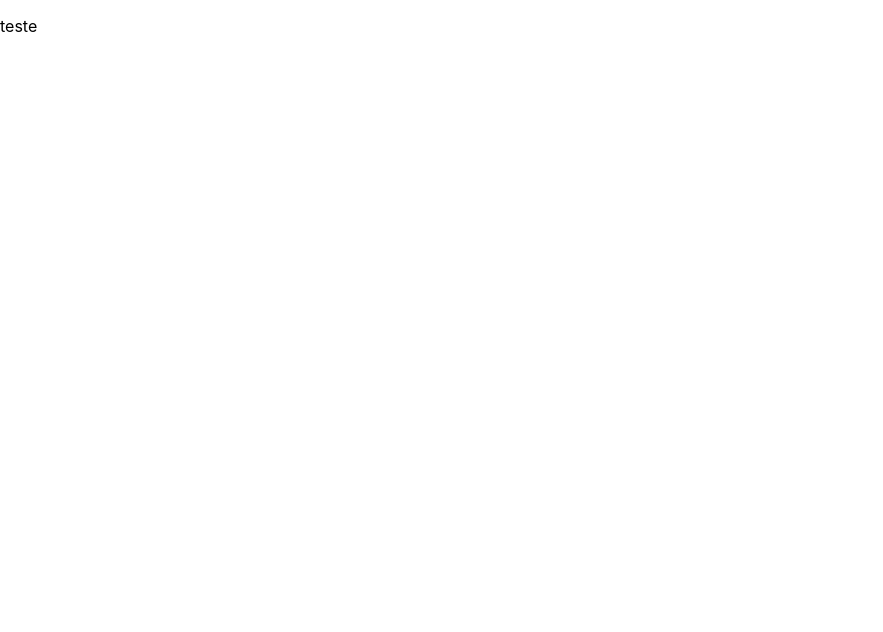
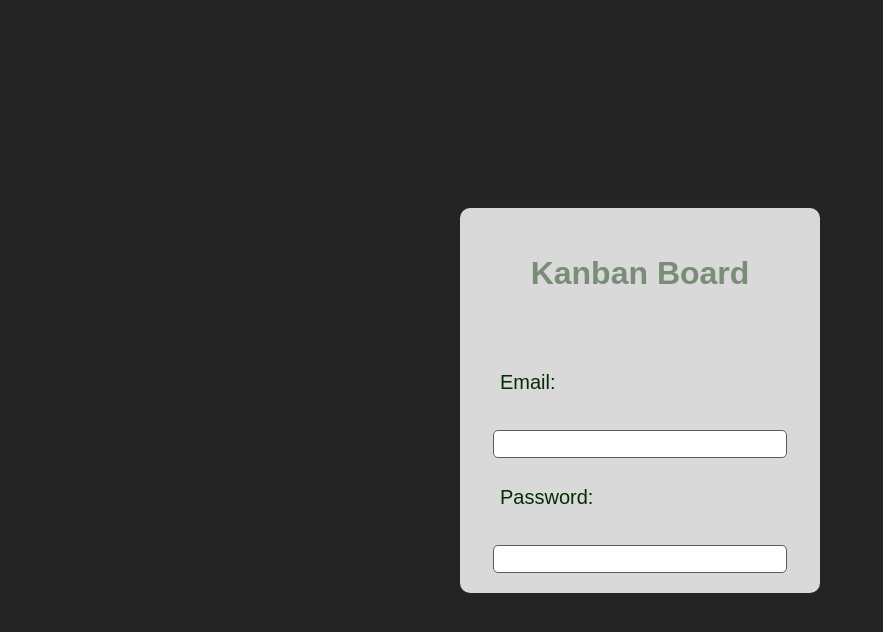
Before and after one commit to IgorEmerick/kanban-user-interface, a React (Create React App) app: page /login in a window 1280 px wide. Shown: the top 632 px of the page, without its empty margins (0-883 px from the left). Built offline with nearby package versions, Linux system fonts and the light colour scheme.

Commit message:
start login page creation

```diff
--- a/src/pages/Login/LoginContainer/index.tsx
+++ /dev/null
@@ -1,5 +0,0 @@
-import { Body } from './styles';
-
-export function LoginContainer(): JSX.Element {
-  return <Body />;
-}
--- a/src/pages/Login/index.tsx
+++ b/src/pages/Login/index.tsx
@@ -1,3 +1,26 @@
+import {
+  Input,
+  EmailLabel,
+  LoginContainer,
+  LoginDiv,
+  Title,
+  PasswordLabel,
+} from './styles';
+
 export function Login(): JSX.Element {
-  return <p>teste</p>;
+  return (
+    <LoginContainer>
+      <LoginDiv>
+        <Title>Kanban Board</Title>
+
+        <EmailLabel>Email:</EmailLabel>
+
+        <Input />
+
+        <PasswordLabel>Password:</PasswordLabel>
+
+        <Input type="password" />
+      </LoginDiv>
+    </LoginContainer>
+  );
 }
--- /dev/null
+++ b/src/pages/Login/styles.ts
@@ -0,0 +1,72 @@
+import styled from 'styled-components';
+
+export const LoginContainer = styled.div`
+  width: 100vw;
+  height: 100vh;
+  display: flex;
+  justify-content: center;
+  align-items: center;
+  background: #242424;
+
+  font-family: 'Poppins', sans-serif;
+  font-style: normal;
+`;
+
+export const LoginDiv = styled.div`
+  width: 20rem;
+  height: 21.5625rem;
+  margin: auto;
+  border-radius: 0.625rem;
+  display: flex;
+  flex-direction: column;
+  justify-content: space-between;
+  align-items: center;
+  padding: 1.25rem;
+  background: #d9d9d9;
+`;
+
+export const Title = styled.h1`
+  font-weight: 600;
+  font-size: 2rem;
+  line-height: 3rem;
+  color: #798d77;
+`;
+
+export const EmailLabel = styled.h2`
+  width: 17.5rem;
+  margin-top: 2.4375rem;
+
+  font-weight: 400;
+  font-size: 1.25rem;
+  line-height: 1.875rem;
+  color: #042e00;
+  text-align: left;
+`;
+
+export const PasswordLabel = styled.h2`
+  width: 17.5rem;
+  margin-top: 0.875rem;
+
+  font-weight: 400;
+  font-size: 1.25rem;
+  line-height: 1.875rem;
+  color: #042e00;
+  text-align: left;
+`;
+
+export const Input = styled.input`
+  width: 17.5rem;
+  height: 1.5rem;
+  margin-top: 0.375rem;
+  border: 0.0625rem solid #546053;
+  border-radius: 0.3125rem;
+  padding-left: 0.375rem;
+  padding-right: 0.375rem;
+  background: #ffffff;
+  align-items: center;
+
+  font-weight: 400;
+  font-size: 0.875rem;
+  line-height: 1.3125rem;
+  color: #042900;
+`;
```
Also changed, not shown: src/pages/Login/LoginContainer/styles.ts (deleted, +0 -7 lines).
